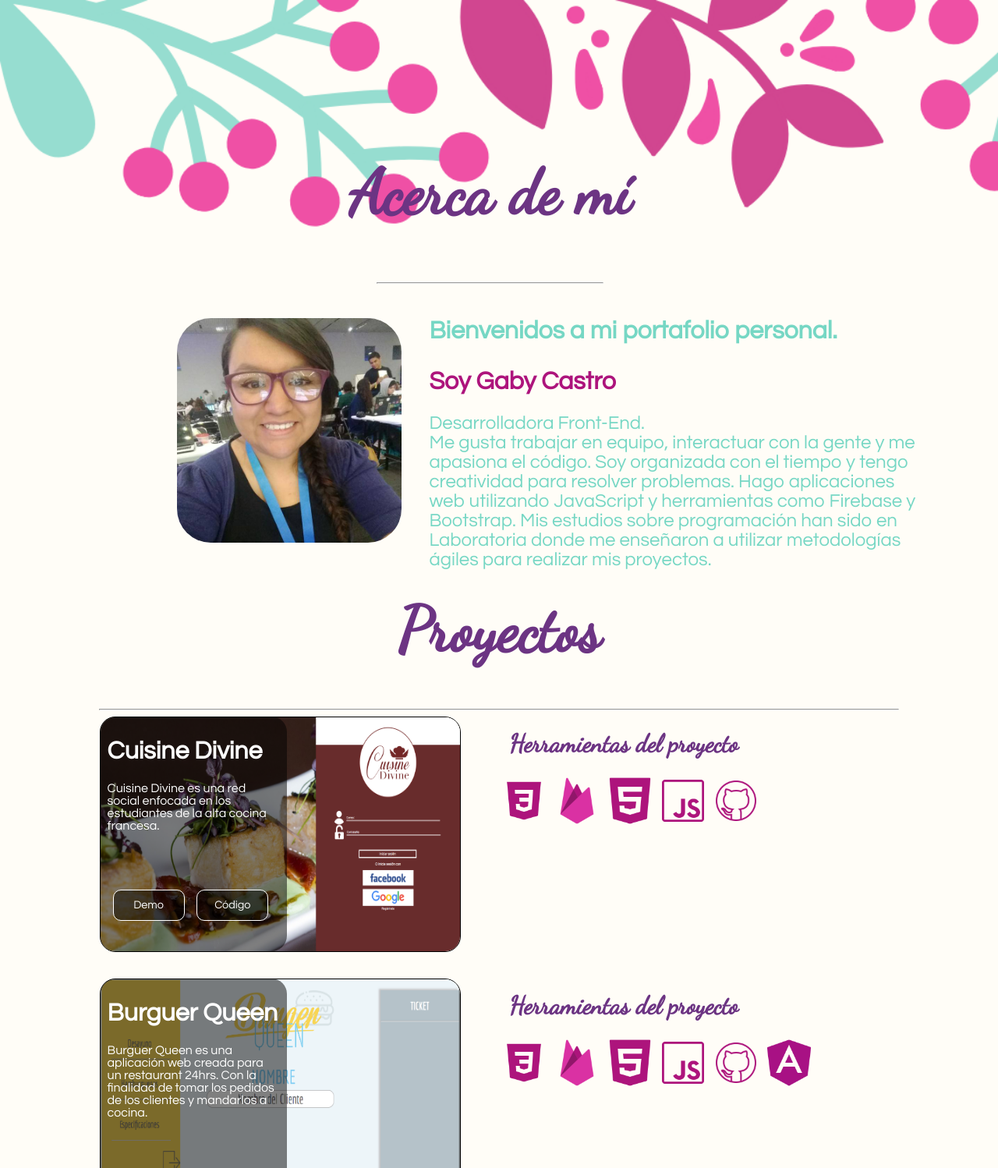
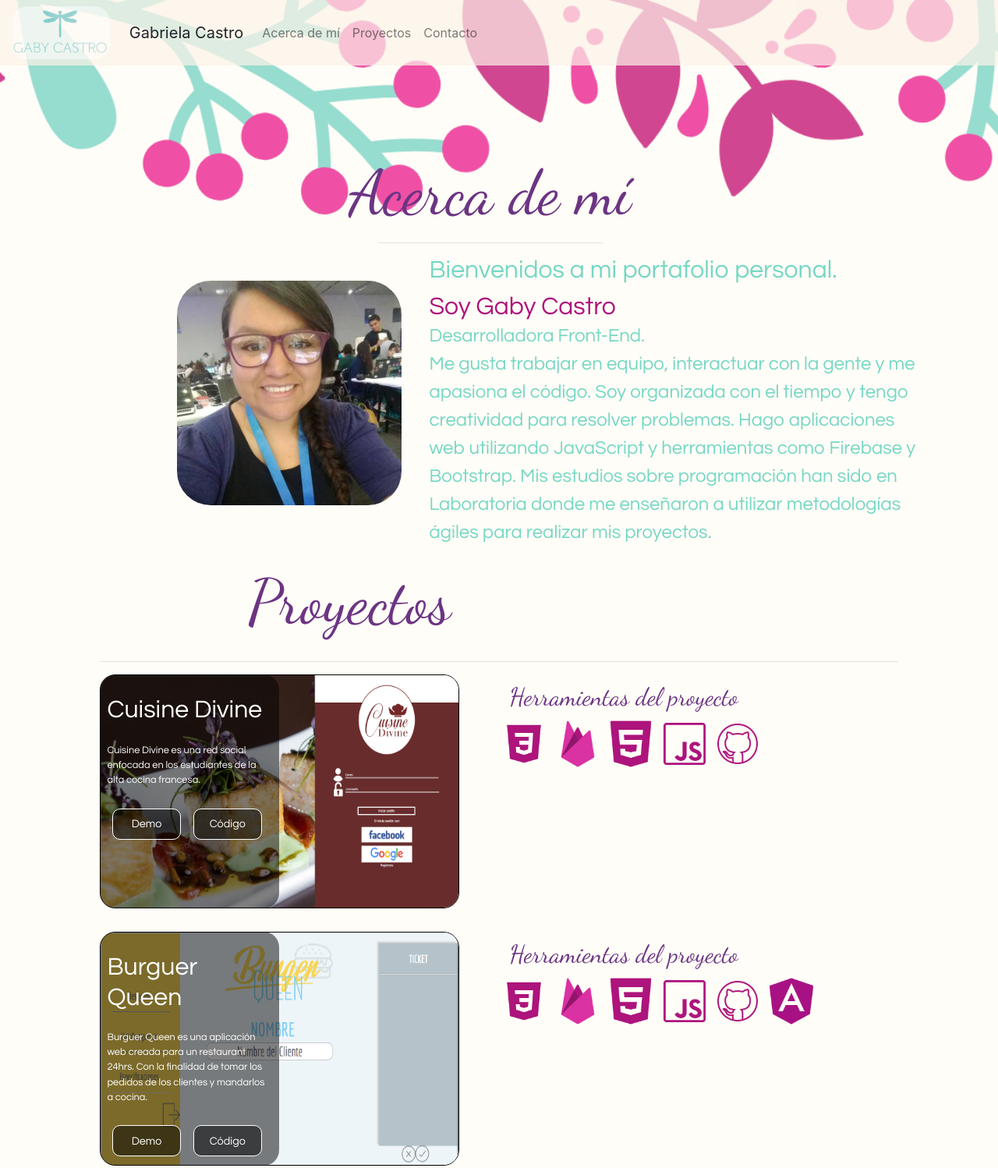
Before and after one commit to gabycastro1403/Portafolio, a plain HTML site: page index.html in a window 1280 px wide. Shown: the top 1498 px of the page at 78% size. Drawn offline with nearby package versions, Linux system fonts and the light colour scheme.

Commit message:
Subiendo navbar, bootstrap instalacion y cambios en el feedback

```diff
--- a/index.html
+++ b/index.html
@@ -4,11 +4,32 @@
     <meta charset="UTF-8">
     <meta name="viewport" content="width=device-width, initial-scale=1.0">
     <meta http-equiv="X-UA-Compatible" content="ie=edge">
+    <link rel="stylesheet" href="https://stackpath.bootstrapcdn.com/bootstrap/4.3.1/css/bootstrap.min.css" integrity="sha384-ggOyR0iXCbMQv3Xipma34MD+dH/1fQ784/j6cY/iJTQUOhcWr7x9JvoRxT2MZw1T" crossorigin="anonymous">
     <link rel="stylesheet" href="style.css">
     <link rel="shortcut icon" href="images/icons8-libélula-30.png">
     <title>Gabriela Castro</title>
 </head>
 <body>
+    <nav class="navbar navbar-expand-lg navbar-light  fixed-top nav-gaby">
+        <img class="logo"src="images/logo-portafolio.png"><a class="navbar-brand" >Gabriela Castro</a>
+            <button class="navbar-toggler" type="button" data-toggle="collapse" data-target="#navbarNav" aria-controls="navbarNav" aria-expanded="false" aria-label="Toggle navigation">
+            <span class="navbar-toggler-icon"></span>
+            </button>
+        <div class="collapse navbar-collapse" id="navbarNav">
+            <ul class="navbar-nav">
+            <li class="nav-item ">
+            <a class="nav-link" href="#title">Acerca de mí </a>
+            </li>
+            <li class="nav-item">
+            <a class="nav-link" href="#Proyectos">Proyectos</a>
+            </li>
+            <li class="nav-item">
+                <a class="nav-link" href="#contacto">Contacto</a>
+            </li>
+        </ul>
+        </div>
+    </nav>
+
     <div>
         <article id="title">
             <h1>Acerca de mí</h1>
@@ -27,23 +48,11 @@
     </section>
 </div>
 
-    <div>
-        <h1>Proyectos</h1>
+    <div id="Proyectos" class="content-proyect-title">
+        <p>Proyectos</p>
         <hr>
-        <!-- <div class="card mb-3" id="cuisine-divine">
-            <div class="row no-gutters">
-              <div class="col-md-4">
-                 <img src="./images/redSocial3.png" class="card-img" alt="cuisine">
-              </div>
-              <div class="col-md-8">
-                <div class="card-body content-cuisine" >
-                  <h5 class="card-title">Cuisine Divine</h5>
-                  <p class="card-text"><b>Cuisine Divine es una red social enfocada en los estudiantes de la alta cocina francesa.</b></p>
-                  <p class="card-text"></p>
-                </div>
-              </div>
-            </div>
-          </div> -->
+    </div>
+
           <div class="cursos__columna">
             <img src="./images/Red-social.png" alt="" class="cursos__img">
             <div class="cursos__descripcion">
@@ -127,45 +136,45 @@
                             <img class="tolls-card" src="images/javascriptNew.png">
                             <img class="tolls-card" src="images/GithubNew.png">
                         </div>
-    </div>
 
-    <section>
+
+    <section >
 
         <div id="content-tools">
             <h1>Herramientas</h1>
             <hr>
-        <article>
+        <div class="tools github">
             <img title ="Github"id="github" src="images/GithubNew.png">
             <p>Github</p>
-        </article>
-        <article>
+        </div>
+        <div class="tools">
             <img class="tools"  src="images/javascriptNew.png">
             <p  class ="name-tools">JavaScript</p>
-        </article>
-        <article>
+        </div>
+        <div class="tools">
             <img class="tools"  src="images/htmlNew.png">
             <p  class ="name-tools">HTML</p>
-        </article>
-        <article>
+        </div>
+        <div class="tools">
             <img class="tools"  src="images/cssNew.png">
             <p  class ="name-tools">CSS</p>
-        </article>
-        <article>
+        </div>
+        <div class="tools">
             <img class="tools"  src= "images/firebaseNew.png">
             <p  class ="name-tools">Firebase</p>
-        </article>
-        <article>
+        </div>
+        <div class="tools">
             <img class ="tools" src="images/nodejsNew.png">
             <p  class ="name-tools">Node.js</p>
-        </article>
-        <article>
+        </div>
+        <div class="tools">
              <img class ="tools" src="images/angular-card.png">
             <p  class ="name-tools">Angular</p>
-            </article>
+        </div>
         </div>
      </section>
 
-    <footer>
+    <footer id="contacto">
         <h4>Gabriela Castro</h4>
         <hr>
         <h5>¡Trabajemos juntos! Contactame </h5>
--- a/style.css
+++ b/style.css
@@ -78,6 +78,17 @@ article p{
     margin-left: 9%;
     margin-top: 0%;
 }
+.content-proyect-title p{
+    color : #6C3483;
+    font-family: 'Dancing Script', cursive;
+    font-size: 5em;
+    text-align: center;
+    margin-top: 2%;
+    margin-left: 20%;
+}
+.github p{
+    margin-left: 70%
+}
 
 #aboutme{
     position: relative;
@@ -138,7 +149,7 @@ article p{
 .cursos__columna p{
     margin: 2%;
     color:white;
-    font-size: 1em;
+    font-size: 0.8em;
     margin-top: 10%;
 }
 
@@ -149,7 +160,7 @@ article p{
     color: #fff;
     background: rgba(0, 0, 0, 0.5);
     width: 20%;
-    height: 95%;
+    height: 100%;
     padding: 5px;
     border-radius: 20px;
 
@@ -191,7 +202,7 @@ article p{
     border-radius: 10px;
     width: 40%;
     height: 40px;
-    margin-top: 30%;
+    margin-top: 10%;
     margin-left: 5%;
 }
 .button-card:hover{
@@ -199,4 +210,17 @@ article p{
     width: 45%;
     font-size: 1em
 }
+.tools{
+    display:inline-block;
+}
+.logo{
+    width: 10%;
+    margin-right: 2%;
+    opacity:0.5;
+    border-radius: 20px;
+}
+.nav-gaby{
+    background: rgba(253, 242, 233, 0.7);
+
+}
 /* #A81184 */
```
Also changed, not shown: images/logo-portafolio.png (added).
